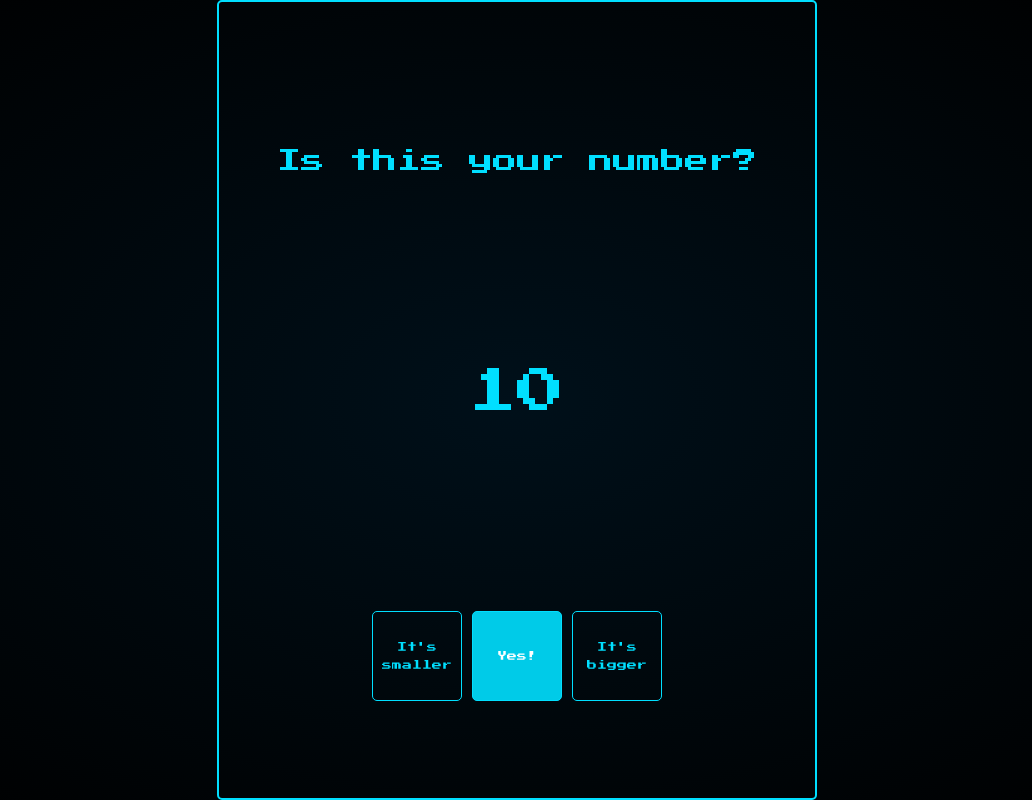
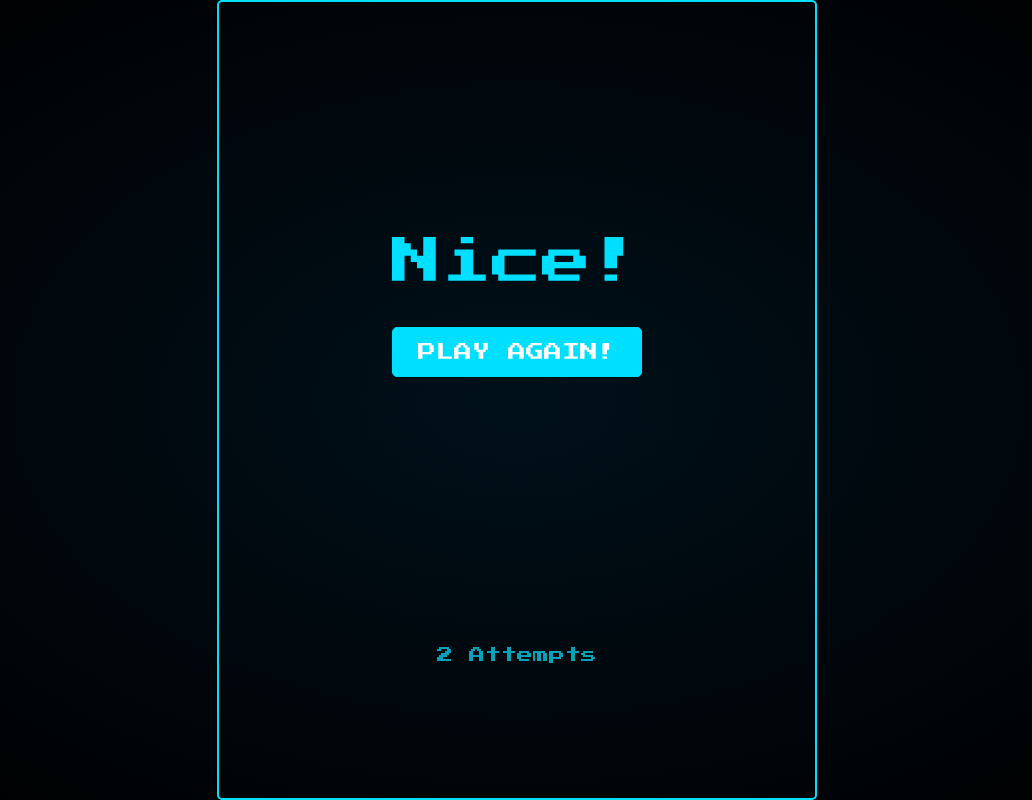
Before and after one commit to HermersonDev/my-random-number, a React (Create React App) app: page / in a window 1280 px wide. Shown: the whole page, without its empty margins (123-1155 px from the left). Built offline with nearby package versions, Linux system fonts and the light colour scheme.

Commit message:
Add GameOver page

```diff
--- a/src/App.js
+++ b/src/App.js
@@ -4,15 +4,17 @@ import React from 'react';
 import Home from './pages/Home';
 import Load from './pages/Load';
 import RandomNumber from './pages/RandomNumber';
+import GameOver from './pages/GameOver';
 
 function App() {
   return (
     <div className="App">
 		{/*
 			<Load />
+			<RandomNumber />
 			<Home />
 		*/}
-		<RandomNumber />
+		<GameOver />
     </div>
   );
 }
--- a/src/components/ActionButton/styles.css
+++ b/src/components/ActionButton/styles.css
@@ -1,4 +1,4 @@
-button.btn-action {
+.btn-action {
 	background: transparent;
 	border-radius: 5px;
 	border: 1px solid var(--blue-1);
@@ -12,17 +12,17 @@ button.btn-action {
 	transition: all .5s;
 }
 
-button.btn-action:not(.btn-primary):hover {
+.btn-action:not(.btn-primary):hover {
 	background: var(--blue-1);
 	color: var(--bg-2);
 }
 
-button.btn-action.btn-action-primary {
+.btn-action.btn-action-primary {
 	background: var(--blue-2);
 	color: #fff;
 }
 
-button.btn-action.btn-action-primary:hover {
+.btn-action.btn-action-primary:hover {
 	background: var(--blue-5);
 	color: var(--blue-1);
 }
--- a/src/components/Button/index.js
+++ b/src/components/Button/index.js
@@ -2,8 +2,8 @@ import React from 'react';
 
 import './styles.css';
 
-const Button = ({ textValue }) => {
-	return <button id="default-btn">{textValue}</button>;
+const Button = ({ btnClass, textValue }) => {
+	return <button className={btnClass}>{textValue}</button>;
 }
 
 export default Button;
--- a/src/components/Button/styles.css
+++ b/src/components/Button/styles.css
@@ -1,4 +1,4 @@
-#default-btn {
+.btn {
 	background: transparent;
 	border-radius: 5px;
 	border: 1px solid var(--blue-1);
@@ -10,7 +10,17 @@
 	transition: all .5s;
 }
 
-#default-btn:hover {
+.btn:hover {
 	background: var(--blue-1);
 	color: var(--bg-1);
 }
+
+.btn.btn-primary {
+	background: var(--blue-1);
+	color: #fff;
+}
+
+.btn.btn-primary:hover {
+	background: var(--blue-5);
+	color: var(--blue-1);
+}
--- /dev/null
+++ b/src/pages/GameOver.js
@@ -0,0 +1,18 @@
+import React from 'react';
+
+import '../styles/game-over.css';
+
+// Components
+import Button from '../components/Button';
+
+const GameOver = () => (
+	<div id="game-over-page" className="screen">
+		<div id="play-again">
+			<p>Nice!</p>
+			<Button btnClass="btn btn-primary" textValue="PLAY AGAIN!" />
+		</div>
+		<p id="attempts"> 2 Attempts </p>
+	</div>
+);
+
+export default GameOver;
--- a/src/pages/Home.js
+++ b/src/pages/Home.js
@@ -6,12 +6,12 @@ import "../styles/home.css";
 import Button from '../components/Button';
 
 const Home = () => (
- 	<div id="page-home" classMame="screen">
+ 	<div id="page-home" className="screen">
 		<p id="header">Created by <a className="link" href="https://github.com/HermersonDev">@hdev_</a></p>
 
 		<div id="main">
 			<h1>MyRandom<br/>Number</h1>
-			<Button textValue="PLAY!"/>
+			<Button btnClass="btn" textValue="PLAY!"/>
 		</div>
 
 		<a id="link-footer" className="link" href="#">How to play?</a>
--- /dev/null
+++ b/src/styles/game-over.css
@@ -0,0 +1,21 @@
+div#game-over-page {
+	display: flex;
+	flex-direction: column;
+	justify-content: space-around;
+	text-align: center;
+}
+
+div#game-over-page #play-again { margin-top: 100px; }
+
+div#game-over-page #play-again p {
+	font-size: 50px;
+}
+
+div#game-over-page #play-again .btn {
+	font-size: 18px;
+	padding-left: 0;
+	padding-right: 0;
+	width: 250px;
+}
+
+div#game-over-page #attempts { color: var(--blue-3); }
```
